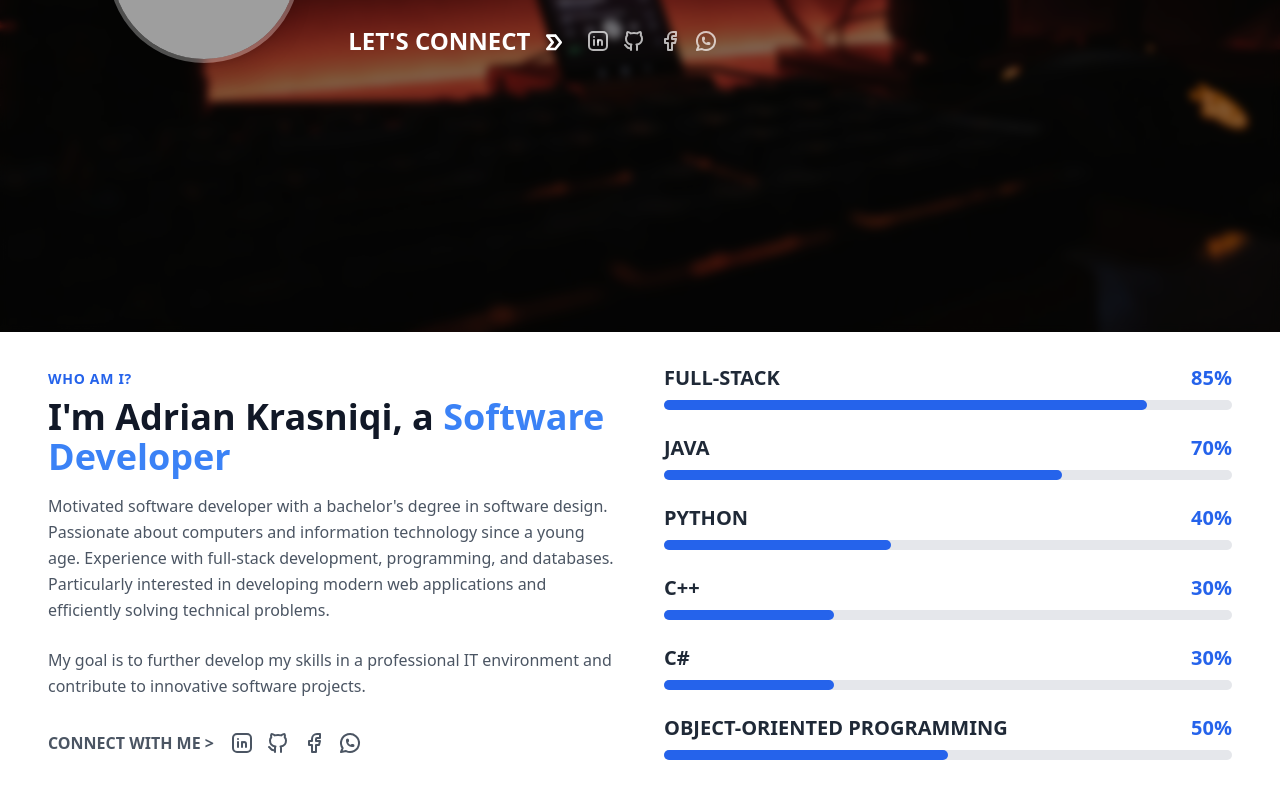
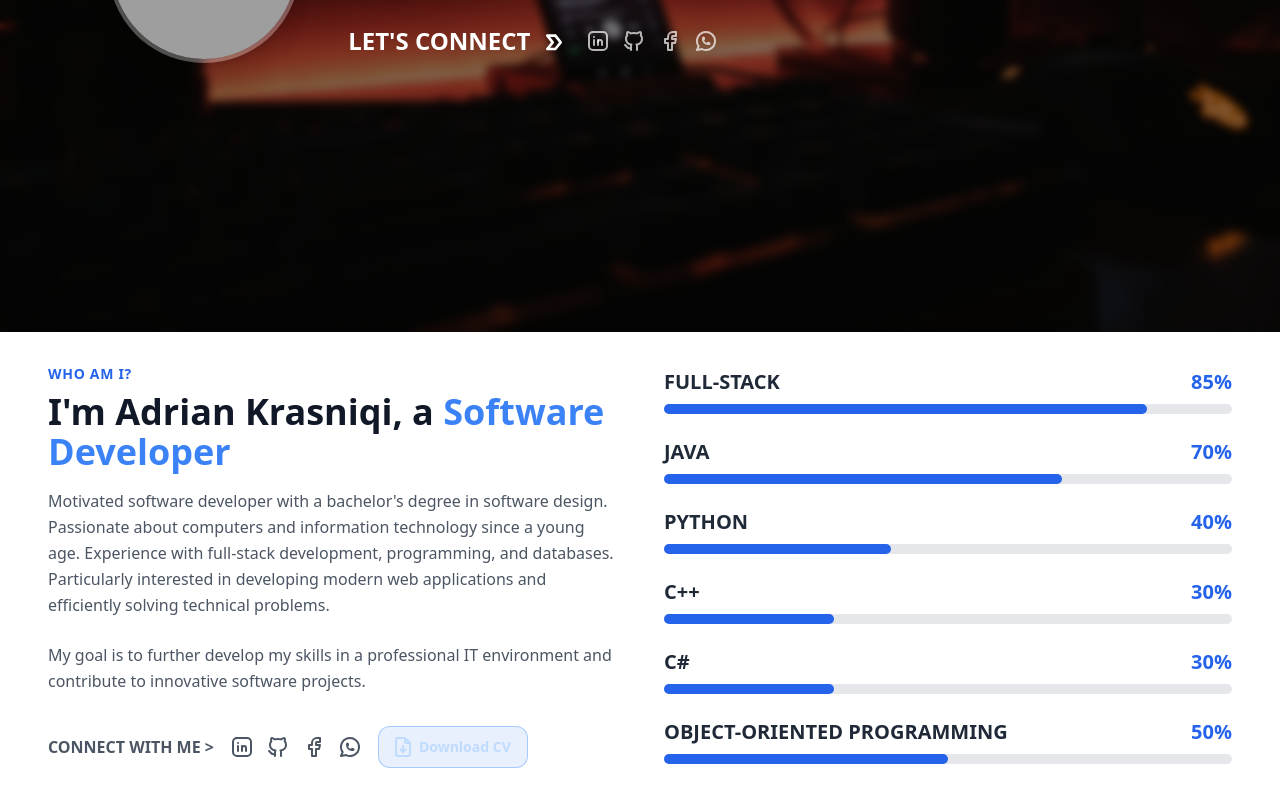
Before and after one commit to AdrianK004/portfolio, a React (Vite) app: page / in a window 1280 px wide. Shown: the part 468-1268 px from the top of the page. Built offline with nearby package versions, Linux system fonts and the light colour scheme; grey boxes are pictures that could not be loaded.

Commit message:
About Page & Download CV

```diff
--- a/src/sections/about.jsx
+++ b/src/sections/about.jsx
@@ -1,4 +1,5 @@
 import React, { useEffect, useRef, useState } from 'react';
+import cvFile from '../assets/AdrianKrasniqiCV.pdf';
 
 const About = () => {
   const [skills, setSkills] = useState([
@@ -96,6 +97,7 @@ const About = () => {
               <p className="text-gray-600 dark:text-gray-300 font-semibold">
                 CONNECT WITH ME &gt;
               </p>
+
               <div className="flex gap-3">
                 {/* LinkedIN */}
                 <a href="https://www.linkedin.com/in/adrian-krasniqi-170511400/" className="text-gray-600 hover:text-blue-600 dark:text-gray-400 dark:hover:text-blue-400 transition-colors duration-200">
@@ -116,10 +118,18 @@ const About = () => {
                   <svg xmlns="http://www.w3.org/2000/svg" width="24" height="24" viewBox="0 0 24 24" fill="none" stroke="currentColor" strokeWidth="2" strokeLinecap="round" strokeLinejoin="round" className="icon icon-tabler icons-tabler-outline icon-tabler-brand-whatsapp"><path stroke="none" d="M0 0h24v24H0z" fill="none" /><path d="M3 21l1.65 -3.8a9 9 0 1 1 3.4 2.9l-5.05 .9" /><path d="M9 10a.5 .5 0 0 0 1 0v-1a.5 .5 0 0 0 -1 0v1a5 5 0 0 0 5 5h1a.5 .5 0 0 0 0 -1h-1a.5 .5 0 0 0 0 1" /></svg>
                 </a>
               </div>
+
+              <a
+                href={cvFile}
+                download="AdrianKrasniqiCV.pdf"
+                className="bg-blue-600/10 backdrop-blur-sm hover:bg-blue-600/20 text-blue-200 px-4 py-2 rounded-xl flex items-center text-sm font-bold border border-blue-400/50"
+              >
+                <svg xmlns="http://www.w3.org/2000/svg" width="24" height="24" viewBox="4 0 24 24" fill="none" stroke="currentColor" stroke-width="2" stroke-linecap="round" stroke-linejoin="round" class="icon icon-tabler icons-tabler-outline icon-tabler-file-download"><path stroke="none" d="M0 0h24v24H0z" fill="none" /><path d="M14 3v4a1 1 0 0 0 1 1h4" /><path d="M17 21h-10a2 2 0 0 1 -2 -2v-14a2 2 0 0 1 2 -2h7l5 5v11a2 2 0 0 1 -2 2" /><path d="M12 17v-6" /><path d="M9.5 14.5l2.5 2.5l2.5 -2.5" /></svg>
+                Download CV
+              </a>
             </div>
           </div>
 
-          {/* Kolona e djathtë - Skill Bars */}
           <div className="space-y-6">
             {skills.map((skill, idx) => (
               <div key={idx}>
```
Also changed, not shown: 1 other file (tests, documents, lock files or other folders).
